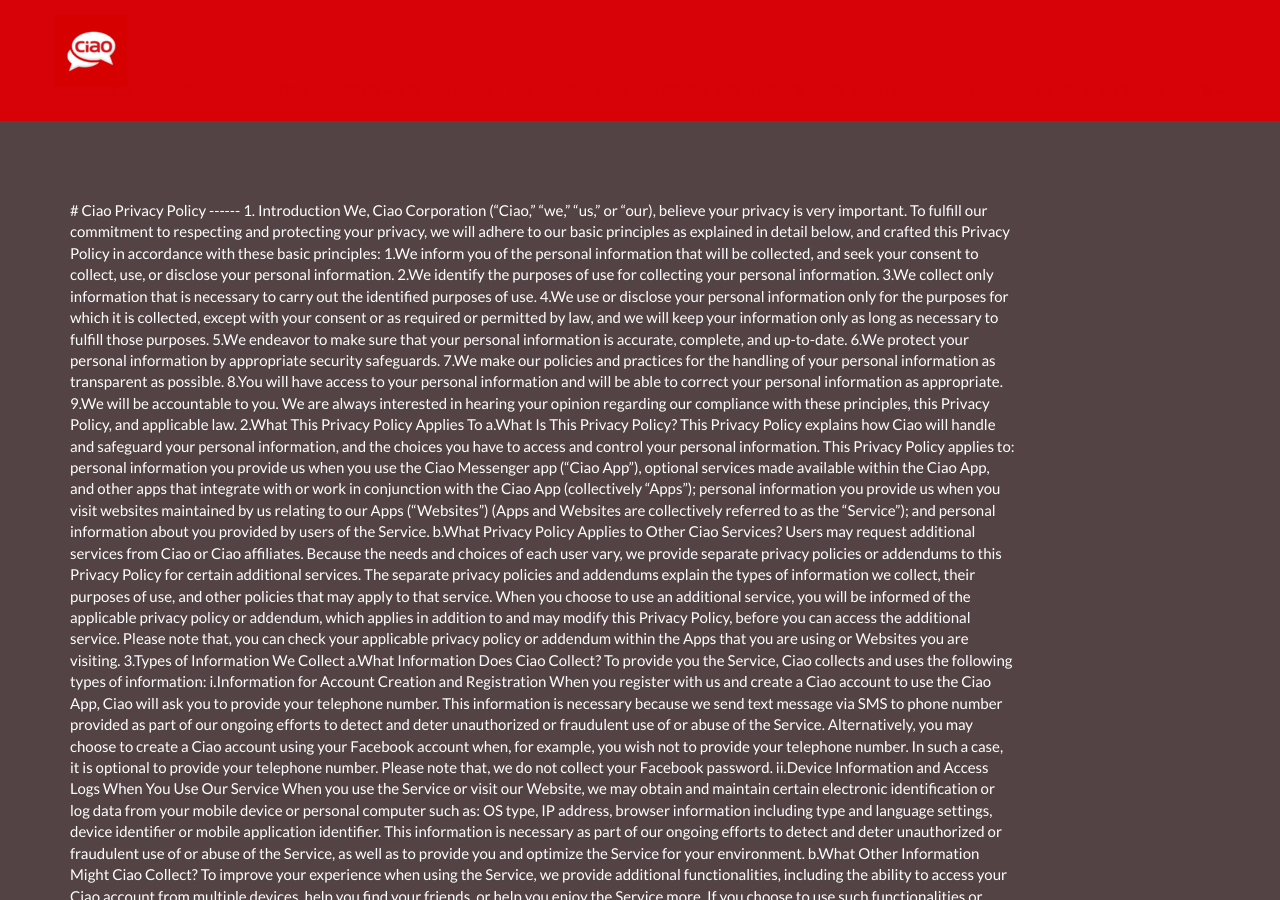
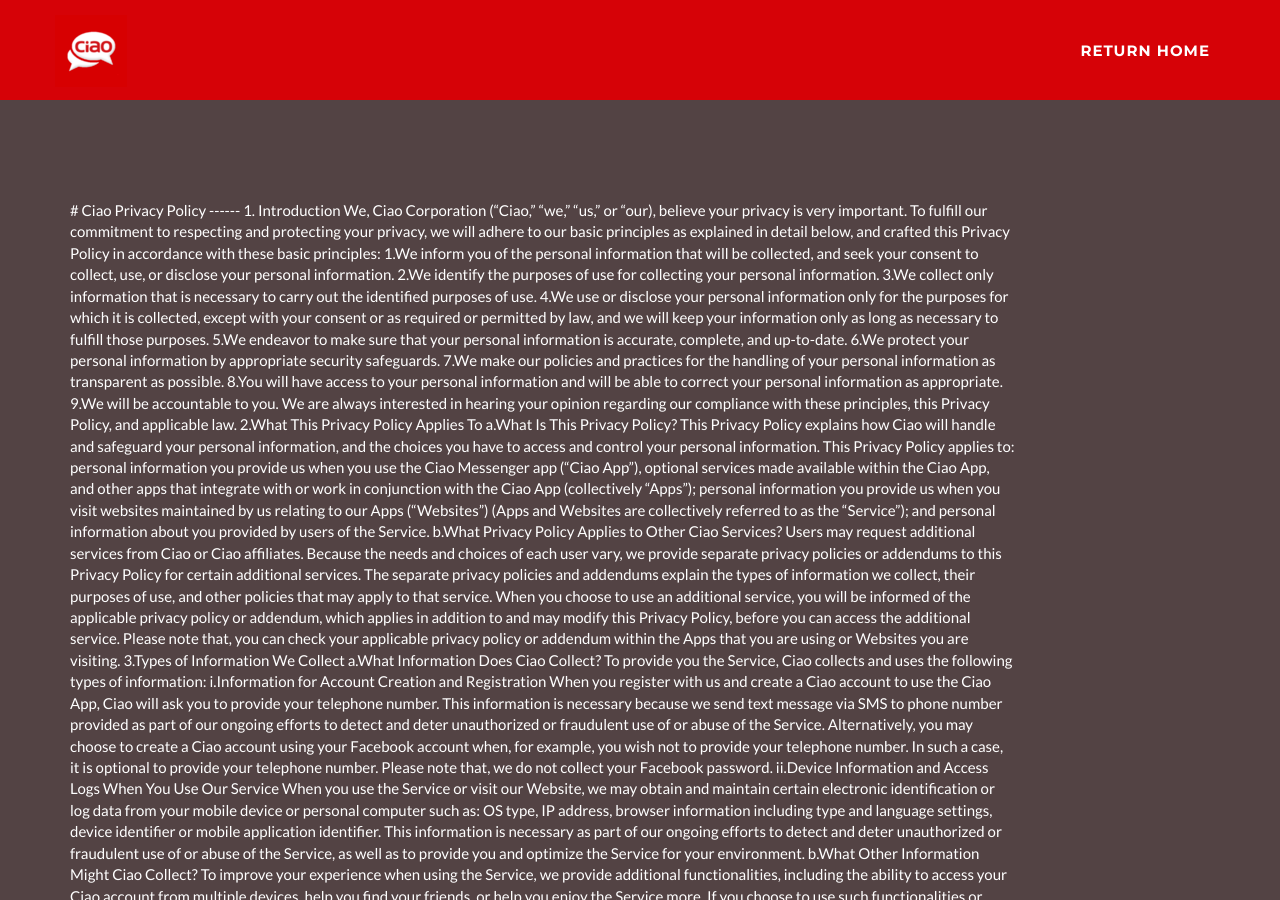
Before and after one commit to ciaoapp/ciaoapp.github.io, a Jekyll site: the page built from privacy.html, in a window 1280 px wide and 900 px high. Built offline with Jekyll 4.4.1, drawn with Linux system fonts in a browser that asks for light colours.

Commit message:
fix nav missing bad jekyll markup

```diff
--- a/_includes/nav.html
+++ b/_includes/nav.html
@@ -17,11 +17,11 @@
             <!-- Collect the nav links, forms, and other content for toggling -->
             <div class="collapse navbar-collapse" id="bs-example-navbar-collapse-1">
                 <ul class="nav navbar-nav navbar-right">
-                    <% if page.url == {{site.privacy-url}}%>
-                        <% include privacy-navlinks %>
-                    <% else %>
-                        <% include main-navlinks %>
-                    <% endif %>
+                    {% if page.url == site.privacy-url %}
+                        {% include privacy-navlinks.html %}
+                    {% else %}
+                        {% include main-navlinks.html %}
+                    {% endif %}
 
                 </ul>
             </div>
--- a/_includes/privacy-navlinks.html
+++ b/_includes/privacy-navlinks.html
@@ -2,11 +2,5 @@
     <a href="#{{page.privacy-hrefs.first}}"></a>
 </li>
 <li class="page-scroll">
-    <a href="#{{page.privacy-hrefs.second}}">{{ page.privacy-titles.first }}</a>
+    <a href="{{page.privacy-hrefs.second}}">{{ page.privacy-titles.first }}</a>
 </li>
-<li class="page-scroll">
-    <a href="#{{page.privacy-hrefs.third}}">{{ page.privacy-titles.second }}</a>
-</li>
-<li class="page-scroll">
-    <a href="#{{page.privacy-hrefs.last}}">{{ page.privacy-titles.third }}</a>
-</li>
--- a/privacy.html
+++ b/privacy.html
@@ -4,17 +4,11 @@
 
 privacy-hrefs:
   first: page-top
-  second: Introduction
-  third: Introduction
-  fourth: Introduction
-  fifth: Introduction
+  second: /
 
 privacy-titles:
-  first: Introduction
-  second: Introduction
-  third: Introduction
-  fourth: Introduction
-  fifth: Introduction
+  first: Return Home
+
 ---
 
 {% include privacy.markdown %}
```
